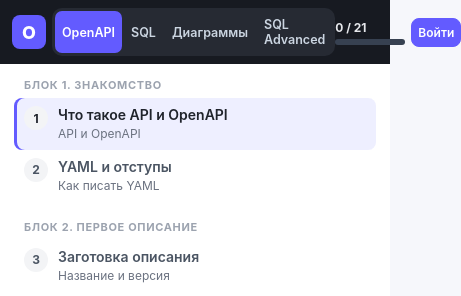
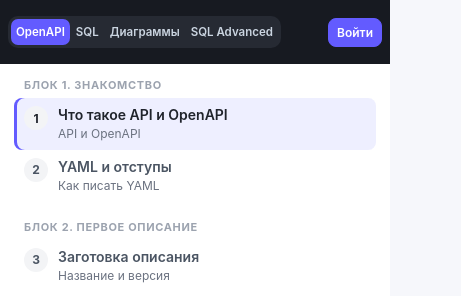
Before and after one commit to apelsinchikov/learning, a website built with Vite: page index.html in a window 390 px wide. Shown: the top 296 px of the page, 461 px wide, since content can reach past the window. Built offline with nearby package versions, Linux system fonts and the light colour scheme.

Commit message:
SQL Advanced: шапка на телефоне без горизонтальной прокрутки, правка текста урока CASE

```diff
--- a/src/styles/sqa.css
+++ b/src/styles/sqa.css
@@ -275,3 +275,48 @@
         font-size: 14px;
     }
 }
+
+/* Четыре вкладки курсов в шапке телефона: без переноса строк и без горизонтальной прокрутки */
+@media (max-width: 700px) {
+    .course-tab {
+        padding: 6px 6px;
+        font-size: 12px;
+        white-space: nowrap;
+    }
+
+    .course-tabs {
+        gap: 1px;
+        margin-left: 4px;
+        padding: 3px;
+    }
+}
+
+/* Совсем узкий экран: прогресс в шапке не помещается рядом с четырьмя вкладками, он есть в списке уроков */
+@media (max-width: 560px) {
+    .header__progress {
+        display: none;
+    }
+}
+
+@media (max-width: 420px) {
+    .header__brand {
+        display: none;
+    }
+
+    .header {
+        padding: 0 8px;
+    }
+
+    .course-tabs {
+        margin-left: 0;
+    }
+
+    .course-tab {
+        padding: 6px 5px;
+        font-size: 11.5px;
+    }
+
+    .auth-button {
+        padding: 6px 8px;
+    }
+}
```
